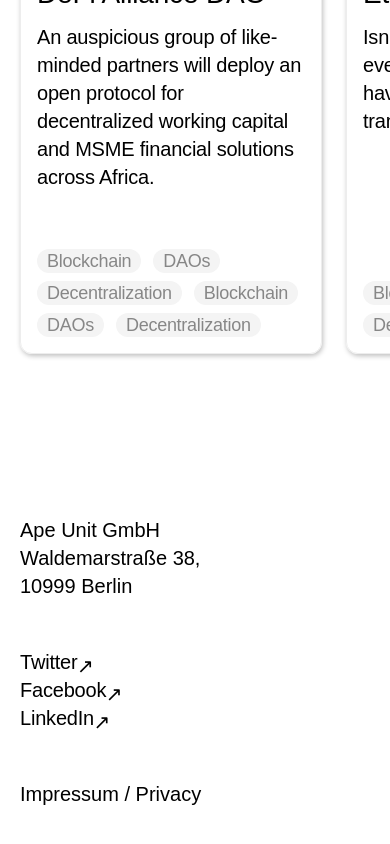
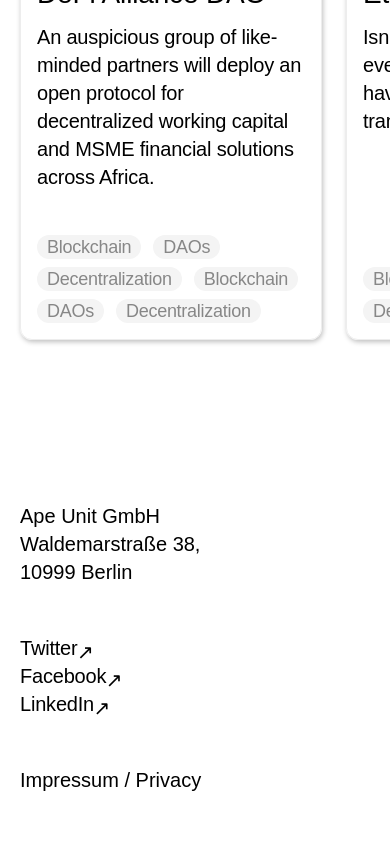
Before and after one commit to TheGymRwanda/zzz-unit8, a Next.js app: page / in a window 390 px wide. Shown: the part 3433-4277 px from the top of the page. Built offline with nearby package versions, Linux system fonts and the light colour scheme; a web font is replaced by a local one.

Commit message:
fix: add space between the tags and the blog description

```diff
--- a/components/ui/Blog.jsx
+++ b/components/ui/Blog.jsx
@@ -9,7 +9,7 @@ function Blog({ date, title, description, children }) {
                 <p className="flex-grow pb-2 overflow-hidden text-xl font-normal leading-7 md:leading-8 -tracking-xsm max-h-41 text-ellipsis md:text-2xl md:-tracking-lg">
                     {description}
                 </p>
-                <div className="flex flex-wrap gap-x-3 gap-y-2 mt-9.2">{children}</div>
+                <div className="flex flex-wrap gap-x-3 gap-y-2 mt-6 lg:mt-9.2">{children}</div>
             </div>
         </div>
     );
```
